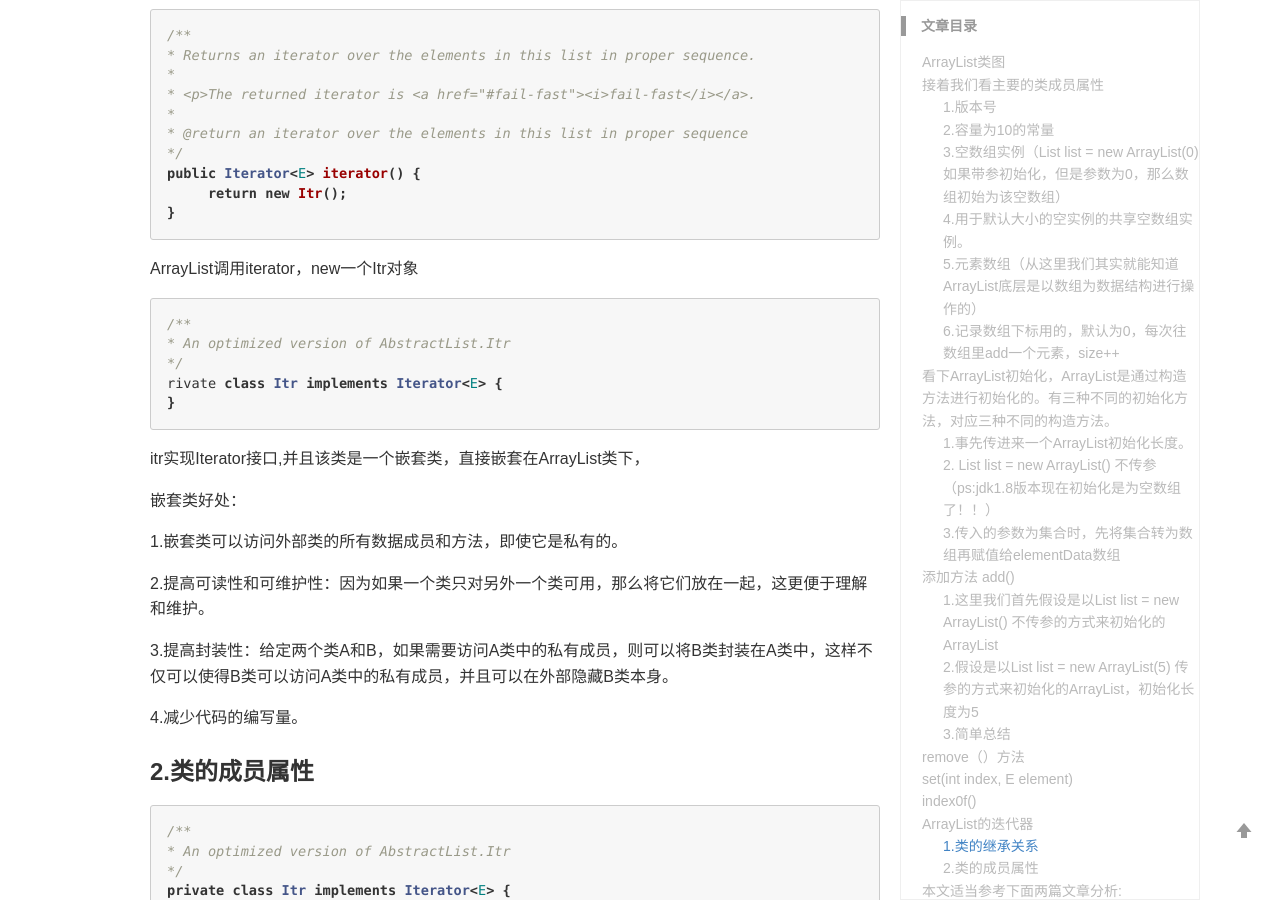
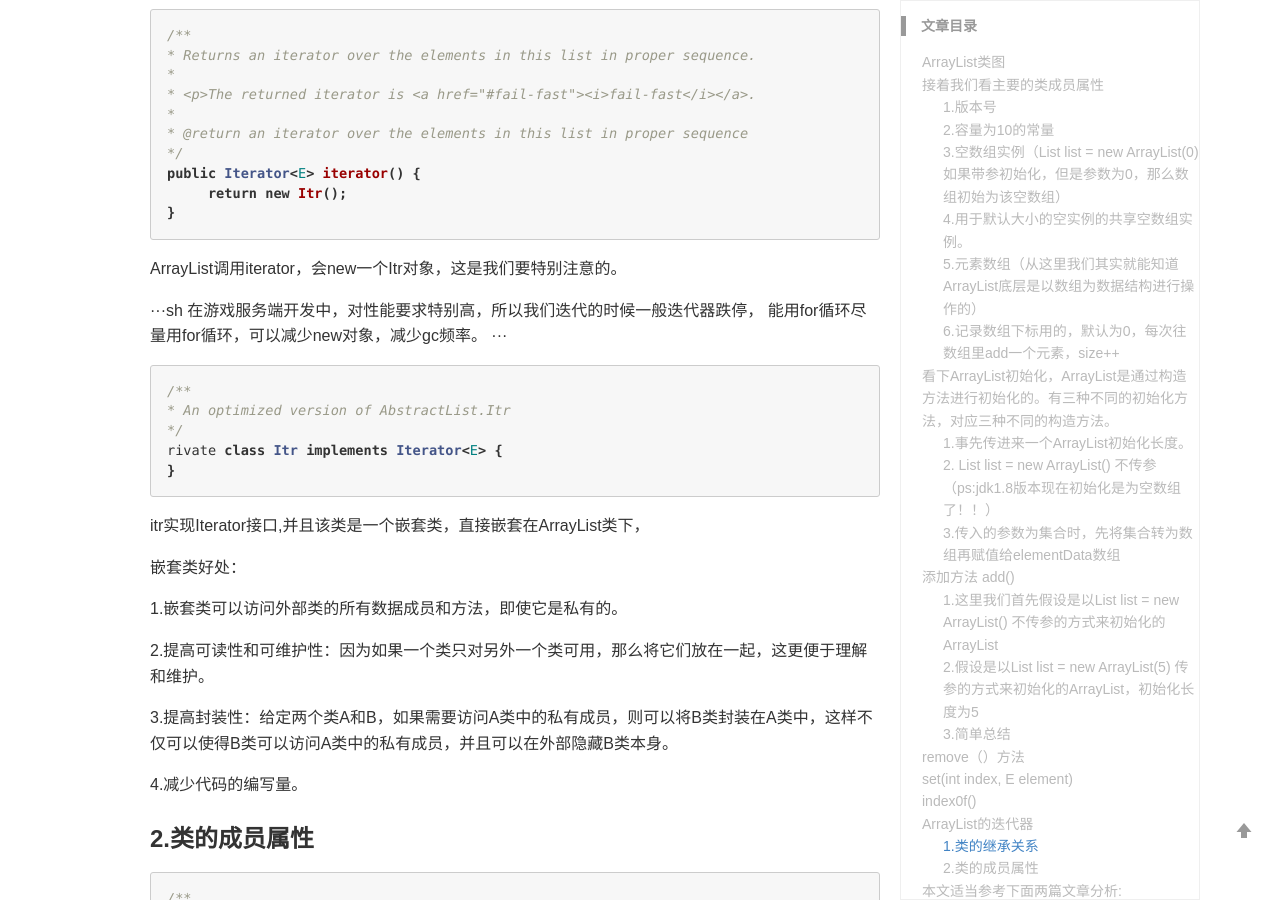
Before and after one commit to lizb0907/lizb0907.github.io, a Jekyll site: the page built from _posts/java-scource-code-analysis/2020-04-14-ArrayList.md, in a window 1280 px wide and 900 px high, scrolled down 10377 px. Built offline with Jekyll 4.4.1, drawn with Linux system fonts in a browser that asks for light colours; comment, search, counter and statistics services are not loaded.

Commit message:
update arraylist

````diff
--- a/_posts/java-scource-code-analysis/2020-04-14-ArrayList.md
+++ b/_posts/java-scource-code-analysis/2020-04-14-ArrayList.md
@@ -460,8 +460,12 @@ public Iterator<E> iterator() {
      return new Itr();
 }
 ```
-ArrayList调用iterator，new一个Itr对象
+ArrayList调用iterator，会new一个Itr对象，这是我们要特别注意的。
 
+···sh
+在游戏服务端开发中，对性能要求特别高，所以我们迭代的时候一般迭代器跌停，
+能用for循环尽量用for循环，可以减少new对象，减少gc频率。
+···
 
 ```java
 /**
````
